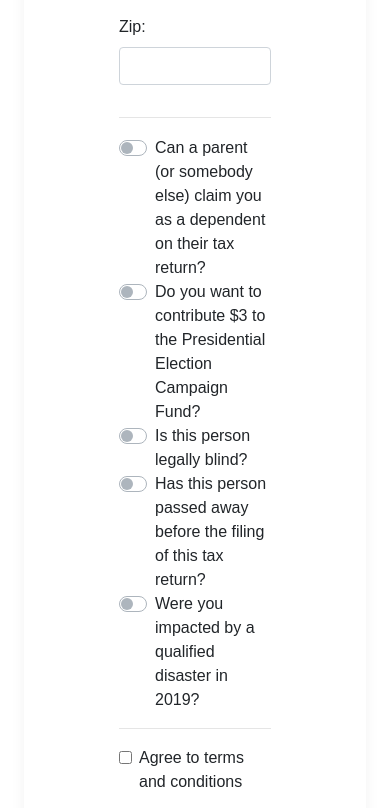
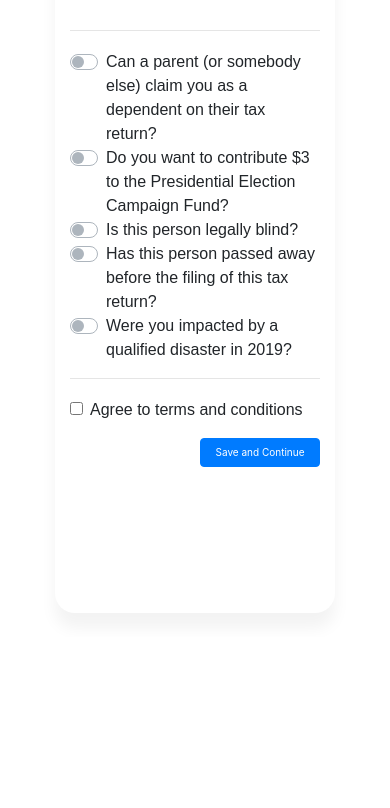
Before and after one commit to noorb404/multiform, a React (Create React App) app: page / in a window 390 px wide. Shown: the part 1161-1969 px from the top of the page. After the commit the page ends 1798 px from the top, so only its background shows below. Built offline with nearby package versions, Linux system fonts and the light colour scheme.

Commit message:
responsive screen fix

```diff
--- a/src/components/confirm.jsx
+++ b/src/components/confirm.jsx
@@ -25,14 +25,14 @@ export class Confirm extends Component {
                <Form>
                    <Form.Row>
                         <ul class="list-group">
-                            <li class="list-group-item">Name: dsaddasdasd{lastName} {middleInitial} {firstName} </li>
-                            <li class="list-group-item">Occupation: ssssssssssssssssssssssssss{occupation}</li>
-                            <li class="list-group-item">Social Security Number: ssssssssssssssss{socialId}</li>
+                            <li class="list-group-item">Name:{lastName} {middleInitial} {firstName} </li>
+                            <li class="list-group-item">Occupation:{occupation}</li>
+                            <li class="list-group-item">Social Security Number:{socialId}</li>
                             <li class="list-group-item">Date Of Birth: {birth}</li>
                         </ul>
                    </Form.Row>
                     <hr/>
-                    <Button className="float-right" onClick={this.continue}>Save and Continue</Button>
+                    <Button className="float-right" id="nextBtn" onClick={this.continue}>Save and Continue</Button>
                     <Button className="float-left" id="backBtn" onClick={this.back}>Previous Page</Button>
                 </Form>
             </Container>
--- a/src/components/filingStatus.jsx
+++ b/src/components/filingStatus.jsx
@@ -78,7 +78,7 @@ export class FilingStatus extends Component {
                             </label>
                     </div>
                     <hr />
-                    <Button className="float-right" onClick={this.continue}>Save and Continue</Button>
+                    <Button className="float-right"  id="nextBtn" onClick={this.continue}>Save and Continue</Button>
                     <Button className="float-left" id="backBtn" onClick={this.back}>Previous Page</Button>
                 </Form>
             </Container>
--- a/src/components/taxPayerInfo.jsx
+++ b/src/components/taxPayerInfo.jsx
@@ -34,7 +34,7 @@ export class FilingStatus extends Component {
 
         return (
 
-<div id="z"  className="form-container" >
+          <div id="infoDiv"  className="form-container">
             <Container>
               <div id="formLabel" className="text-center"> Taxpayer Information </div>
               <hr />
@@ -213,7 +213,7 @@ export class FilingStatus extends Component {
                         feedback="You must agree before submitting."
                       />
                     </Form.Group>
-            <Button className="float-right" type="submit">Save and Continue</Button>
+                    <Button className="float-right"  id="nextBtn" type="submit">Save and Continue</Button>
                   </Form>
                 </Container>
             </div>
--- a/src/css/taxPayerInfo.css
+++ b/src/css/taxPayerInfo.css
@@ -6,24 +6,35 @@
   #confirmDiv{
     padding: 7%;
   }
-  #mainDiv{
+  #infoDiv{
     padding: 5%;
   }
   #filingStatusMainDiv{
     padding: 5%;
   }
-  @media (max-width:600px){
+  @media (max-width:400px){
     #filingStatusMainDiv{
       padding: 0%;
       height: 600px;
       width: 100%;
     }
-    #mainDiv{
-      height: 2000px;
-    }
     #confirmDiv{
       height: 600px;
-      padding: 3%;
+      padding: 0%;
+    }
+    #infoDiv{
+      padding: 0%;
+      height: 1750px;
+    }
+    #nextBtn{
+      width: 120px;
+
+      font-size: x-small;
+    }
+    #backBtn{
+      width: 110px;
+
+      font-size: x-small;
     }
 
   }
```
Also changed, not shown: 10 other files (tests, documents, lock files or other folders). Lines whose indentation alone changed are shown as unchanged.
